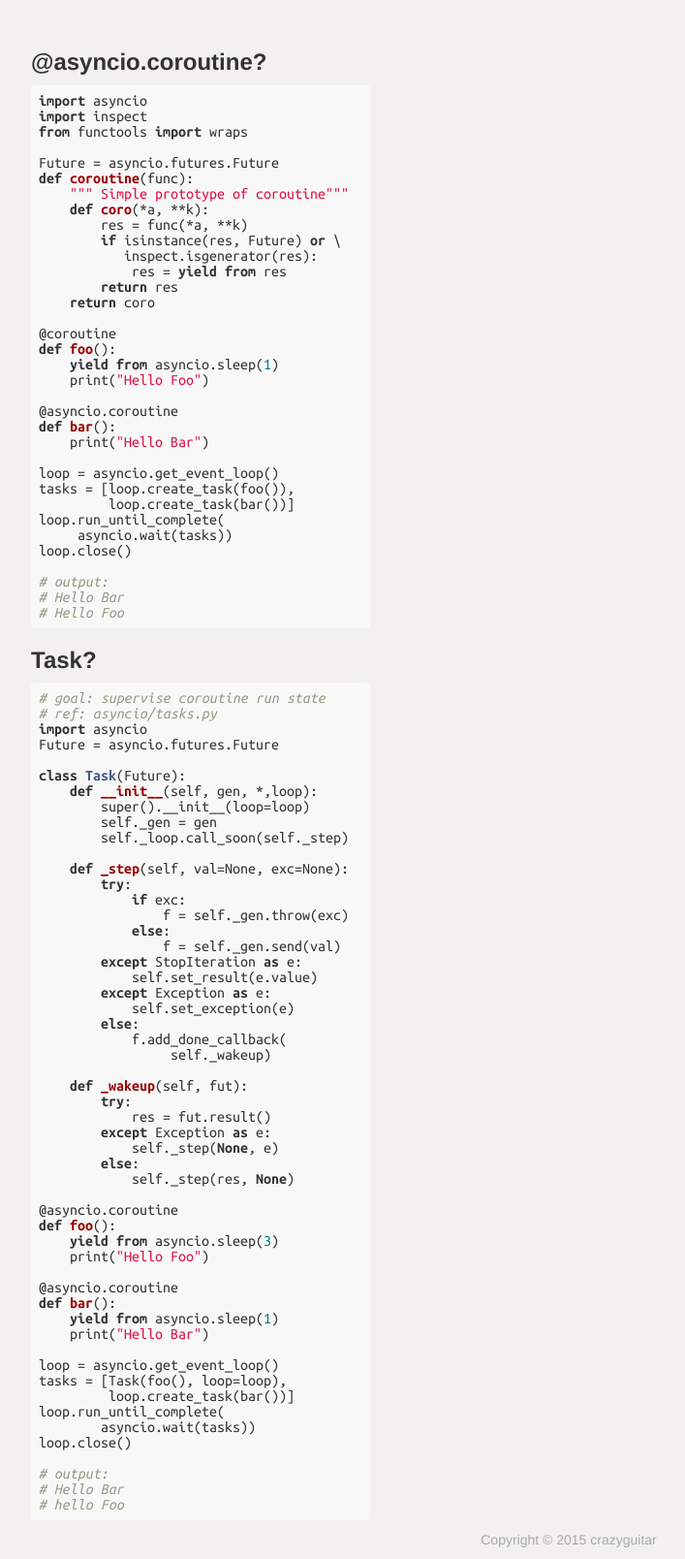
After one commit to crazyguitar/cheatsheet, a Flask app: page /python-asyncio in a window 1280 px wide. The commit adds this page. Shown: the part 309-1917 px from the top of the page at 97% size, without its empty margins (53-760 px from the left). Run offline with Flask 2, Linux system fonts and the light colour scheme; some libraries are stand-ins or nearby versions.

Commit message:
Add asyncio note

```diff
--- /dev/null
+++ b/server/templates/cheatsheet/python-asyncio.html
@@ -0,0 +1,113 @@
+{% extends "layout.html" %}
+
+{% block jumbotron %}
+<div class="jumbotron">
+   <h1>Python Cheat Sheet</h1>
+   <p>Cheat sheet of Python. Some asyncio concepts for Python programmer need to know.</p>
+</div>
+{% endblock %}
+
+{% block body %}
+<div class="row col-md-4 col-xs-12">
+
+<h3>@asyncio.coroutine?</h3>
+<pre class="code python">
+import asyncio
+import inspect
+from functools import wraps
+
+Future = asyncio.futures.Future
+def coroutine(func):
+    """ Simple prototype of coroutine"""
+    def coro(*a, **k):
+        res = func(*a, **k)
+        if isinstance(res, Future) or \
+           inspect.isgenerator(res):
+            res = yield from res
+        return res
+    return coro
+
+@coroutine
+def foo():
+    yield from asyncio.sleep(1)
+    print("Hello Foo")
+
+@asyncio.coroutine
+def bar():
+    print("Hello Bar")
+
+loop = asyncio.get_event_loop()
+tasks = [loop.create_task(foo()),
+         loop.create_task(bar())]
+loop.run_until_complete(
+     asyncio.wait(tasks))
+loop.close()
+
+# output:
+# Hello Bar
+# Hello Foo
+</pre>
+
+<h3>Task?</h3>
+<pre class="code python">
+# goal: supervise coroutine run state
+# ref: asyncio/tasks.py
+import asyncio
+Future = asyncio.futures.Future
+
+class Task(Future):
+    def __init__(self, gen, *,loop):
+        super().__init__(loop=loop)
+        self._gen = gen
+        self._loop.call_soon(self._step)
+
+    def _step(self, val=None, exc=None):
+        try:
+            if exc:
+                f = self._gen.throw(exc)
+            else:
+                f = self._gen.send(val)
+        except StopIteration as e:
+            self.set_result(e.value)
+        except Exception as e:
+            self.set_exception(e)
+        else:
+            f.add_done_callback(
+                 self._wakeup)
+
+    def _wakeup(self, fut):
+        try:
+            res = fut.result()
+        except Exception as e:
+            self._step(None, e)
+        else:
+            self._step(res, None)
+
+@asyncio.coroutine
+def foo():
+    yield from asyncio.sleep(3)
+    print("Hello Foo")
+
+@asyncio.coroutine
+def bar():
+    yield from asyncio.sleep(1)
+    print("Hello Bar")
+
+loop = asyncio.get_event_loop()
+tasks = [Task(foo(), loop=loop),
+         loop.create_task(bar())]
+loop.run_until_complete(
+        asyncio.wait(tasks))
+loop.close()
+
+# output:
+# Hello Bar
+# hello Foo
+</pre>
+
+</div>
+{% endblock %}
+
+{% block script %}
+{{ super() }}
+{% endblock %}
```
Also changed, not shown: server/templates/index.html (+9 -1 lines).
